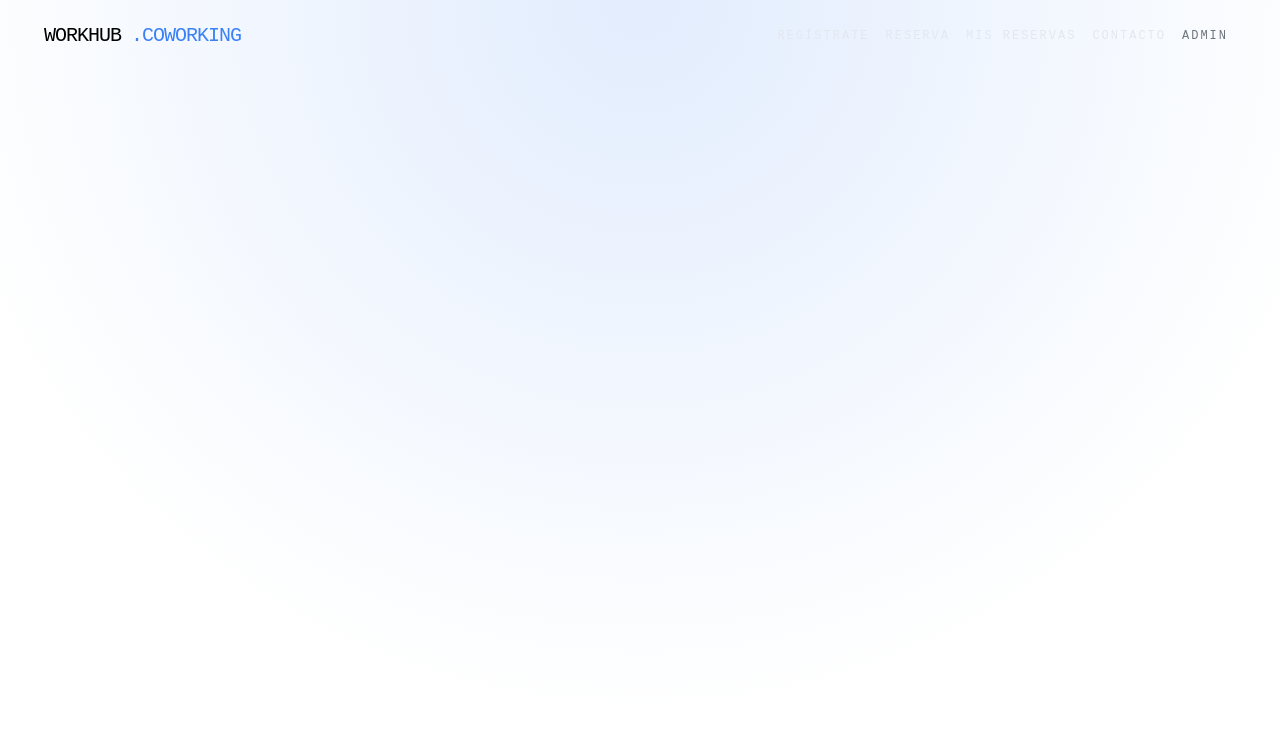
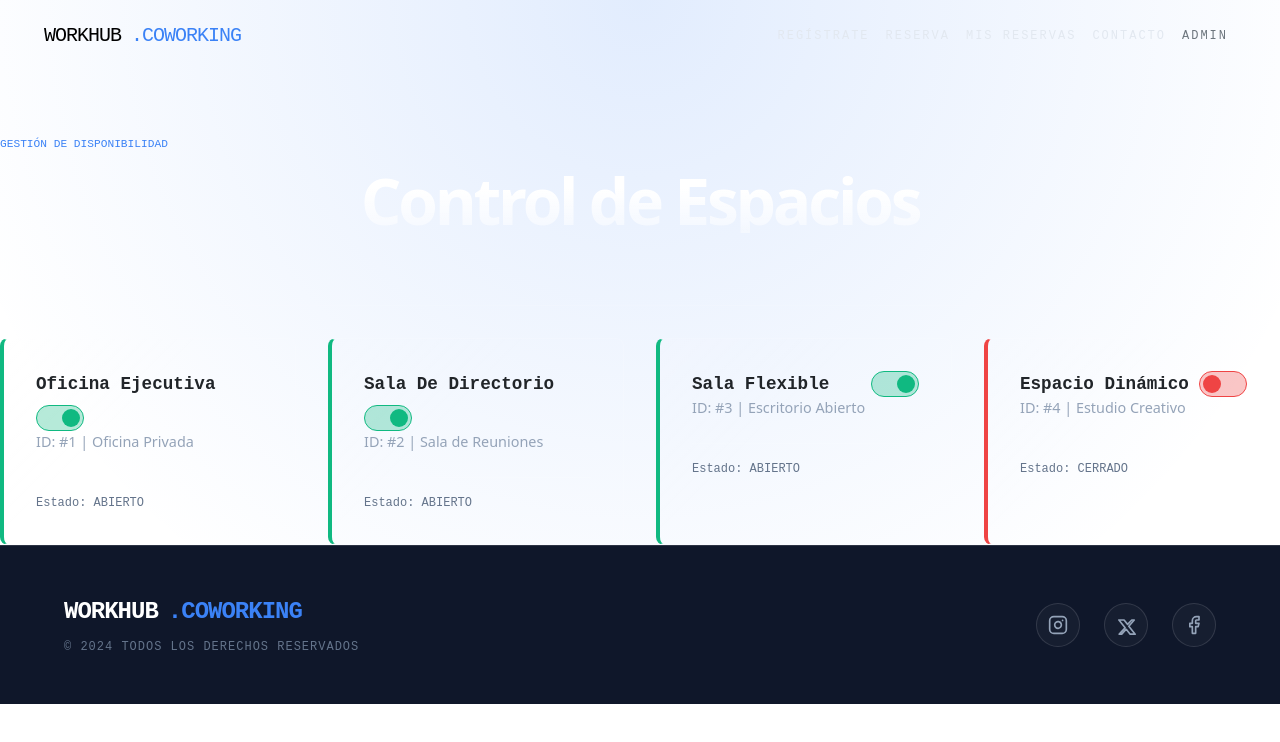
Before and after one commit to sergiosebastiansc/Proyecto-integrador-react, a React (Vite) app: page / in a window 1280 px wide. Shown: the top 742 px of the page. Built offline with nearby package versions, Linux system fonts and the light colour scheme.

Commit message:
Rodrigo-Footer/Disponibilidad-React
se ajustan los import para que funcionen los componentes añadidos.

```diff
--- a/src/App.jsx
+++ b/src/App.jsx
@@ -2,6 +2,9 @@ import { useState } from 'react'
 import './App.css'
 import Header1 from './components/Header1'
 import AdminHeader from './components/AdminHeader'
+import AdminDisponibilidad from './components/AdminDisponibilidad'
+import Footer from './components/Footer'
+
 function App() {
   const [count, setCount] = useState(0)
 
@@ -9,6 +12,8 @@ function App() {
     <>
     <Header1/>
     <AdminHeader/>
+    <AdminDisponibilidad/>
+    <Footer/>
     </>
   )
 }
```
